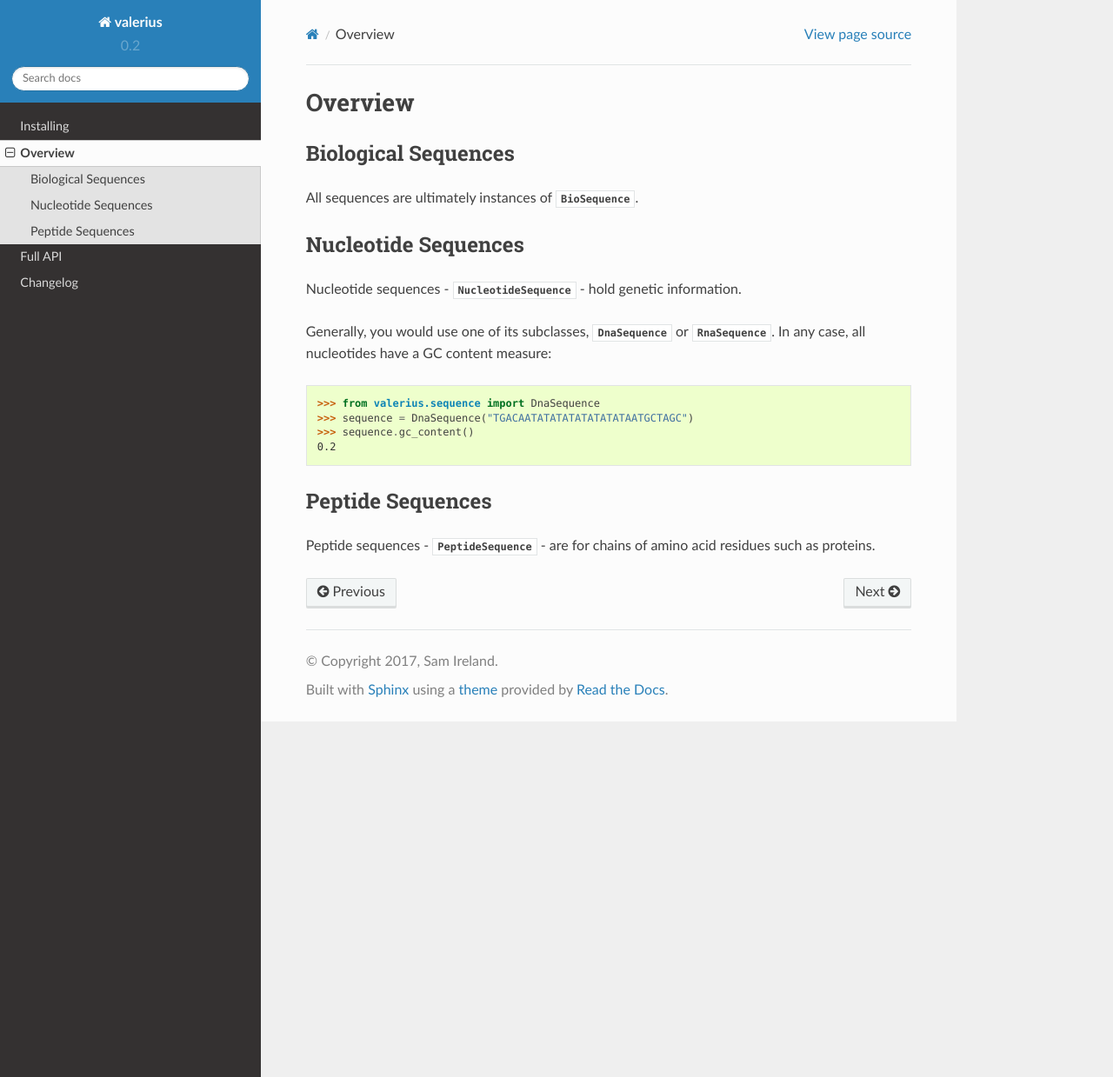
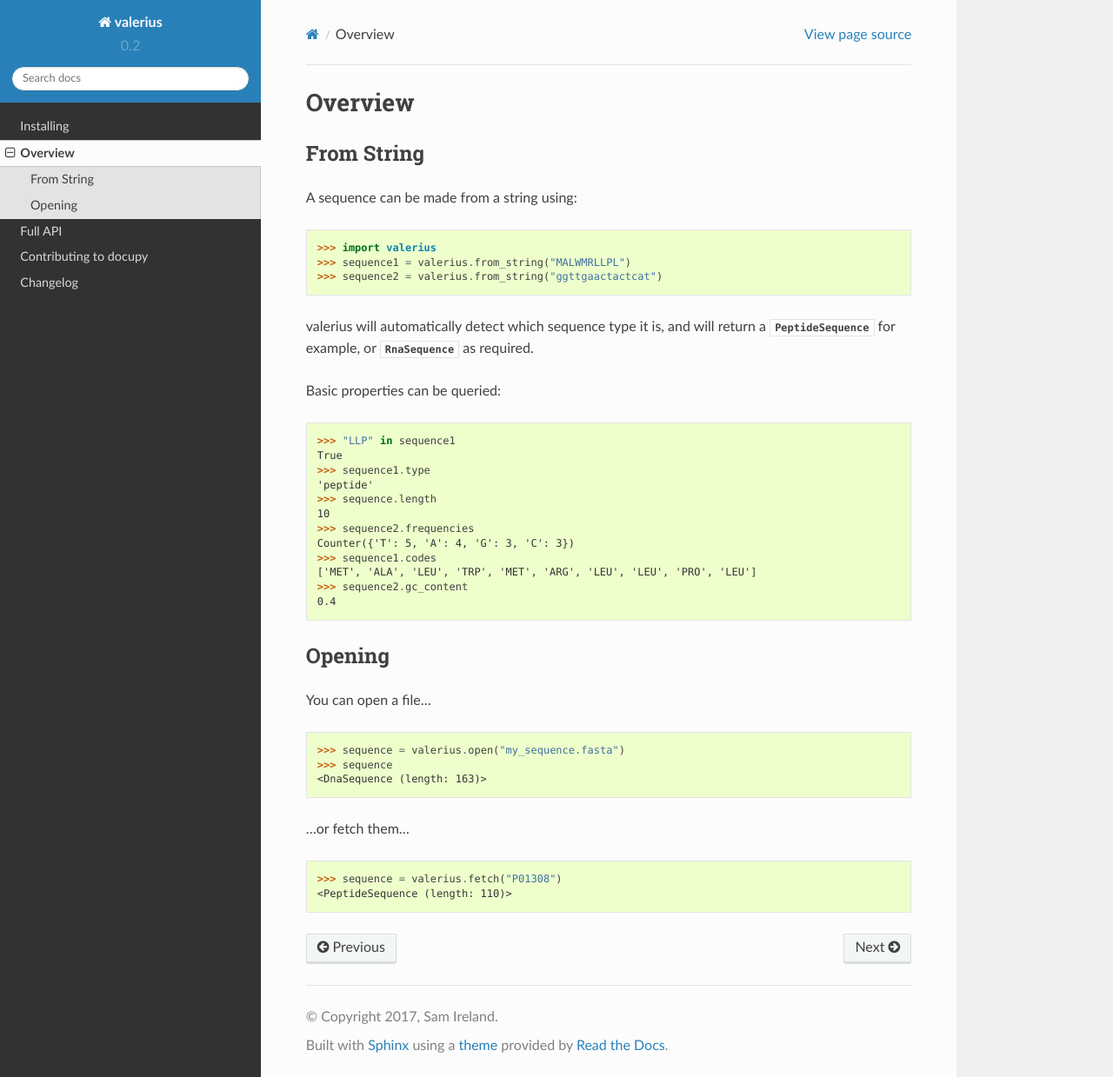
Before and after one commit to samirelanduk/valerius, a Sphinx documentation site: the page built from docs/source/overview.rst, in a window 1280 px wide and 1239 px high. Shown: the whole window at 87% size. Built offline with Sphinx 7.4.7 and the Read the Docs theme 2.0.0, drawn with Linux system fonts in a browser that asks for light colours.

```diff
--- a/docs/source/api.rst
+++ b/docs/source/api.rst
@@ -2,4 +2,5 @@ Full API
 --------
 
 .. toctree ::
-    api/sequence
+	api/sequences
+	api/utilities
--- a/docs/source/api/sequence.rst
+++ /dev/null
@@ -1,6 +0,0 @@
-``valerius.sequence`` (Sequences)
-~~~~~~~~~~~~~~~~~~~~~~~~~~~~~~~~~
-
-.. automodule:: valerius.sequence
-    :members:
-    :inherited-members:
--- /dev/null
+++ b/docs/source/api/sequences.rst
@@ -0,0 +1,6 @@
+valerius.sequences
+------------------
+
+.. automodule:: valerius.sequences
+	:members:
+	:inherited-members:
--- /dev/null
+++ b/docs/source/api/utilities.rst
@@ -0,0 +1,6 @@
+valerius.utilities
+------------------
+
+.. automodule:: valerius.utilities
+	:members:
+	:inherited-members:
--- a/docs/source/overview.rst
+++ b/docs/source/overview.rst
@@ -1,28 +1,44 @@
 Overview
 --------
 
-Biological Sequences
-~~~~~~~~~~~~~~~~~~~~
+From String
+~~~~~~~~~~~
 
-All sequences are ultimately instances of :py:class:`.BioSequence`.
+A sequence can be made from a string using:
 
-Nucleotide Sequences
-~~~~~~~~~~~~~~~~~~~~
+    >>> import valerius
+    >>> sequence1 = valerius.from_string("MALWMRLLPL")
+    >>> sequence2 = valerius.from_string("ggttgaactactcat")
 
-Nucleotide sequences - :py:class:`.NucleotideSequence` - hold genetic
-information.
+valerius will automatically detect which sequence type it is, and will return a
+:py:class:`.PeptideSequence` for example, or :py:class:`.RnaSequence` as
+required.
 
-Generally, you would use one of its subclasses, :py:class:`.DnaSequence` or
-:py:class:`.RnaSequence`. In any case, all nucleotides have a GC content
-measure:
+Basic properties can be queried:
 
-  >>> from valerius.sequence import DnaSequence
-  >>> sequence = DnaSequence("TGACAATATATATATATATATAATGCTAGC")
-  >>> sequence.gc_content()
-  0.2
+    >>> "LLP" in sequence1
+    True
+    >>> sequence1.type
+    'peptide'
+    >>> sequence.length
+    10
+    >>> sequence2.frequencies
+    Counter({'T': 5, 'A': 4, 'G': 3, 'C': 3})
+    >>> sequence1.codes
+    ['MET', 'ALA', 'LEU', 'TRP', 'MET', 'ARG', 'LEU', 'LEU', 'PRO', 'LEU']
+    >>> sequence2.gc_content
+    0.4
 
-Peptide Sequences
-~~~~~~~~~~~~~~~~~
+Opening
+~~~~~~~
 
-Peptide sequences - :py:class:`.PeptideSequence` - are for chains of amino acid
-residues such as proteins.
+You can open a file...
+
+    >>> sequence = valerius.open("my_sequence.fasta")
+    >>> sequence
+    <DnaSequence (length: 163)>
+
+...or fetch them...
+
+    >>> sequence = valerius.fetch("P01308")
+    <PeptideSequence (length: 110)>
```
Also changed, not shown: docs/source/changelog.rst (+11 -0 lines), docs/source/contributing.rst (added, +214 -0 lines), docs/source/index.rst (+6 -3 lines), docs/source/installing.rst (+17 -5 lines), .github/CONTRIBUTING.rst (added), .github/ISSUE_TEMPLATE.md (added), .github/PULL_REQUEST_TEMPLATE.md (added), 3 other files.
